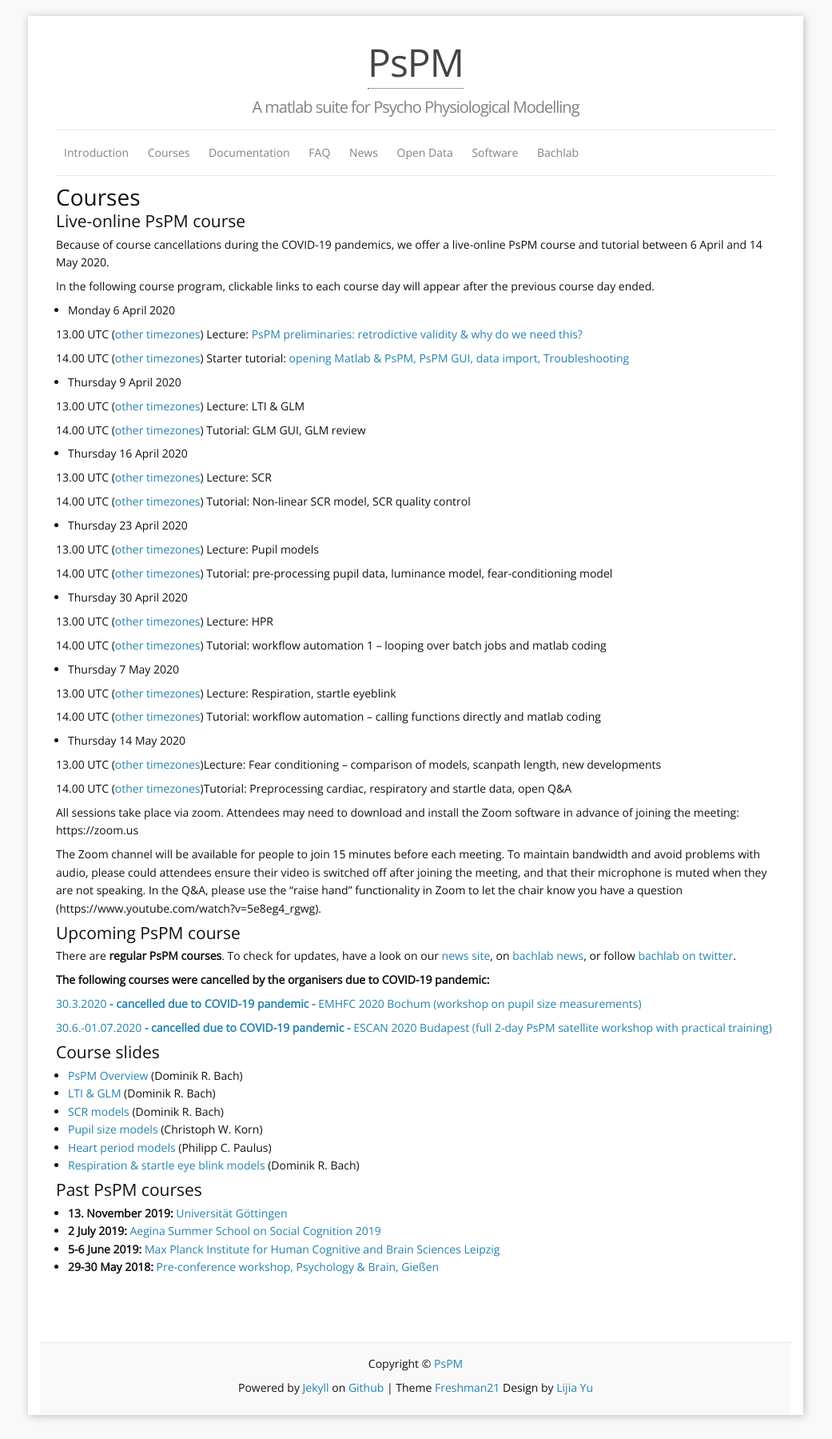
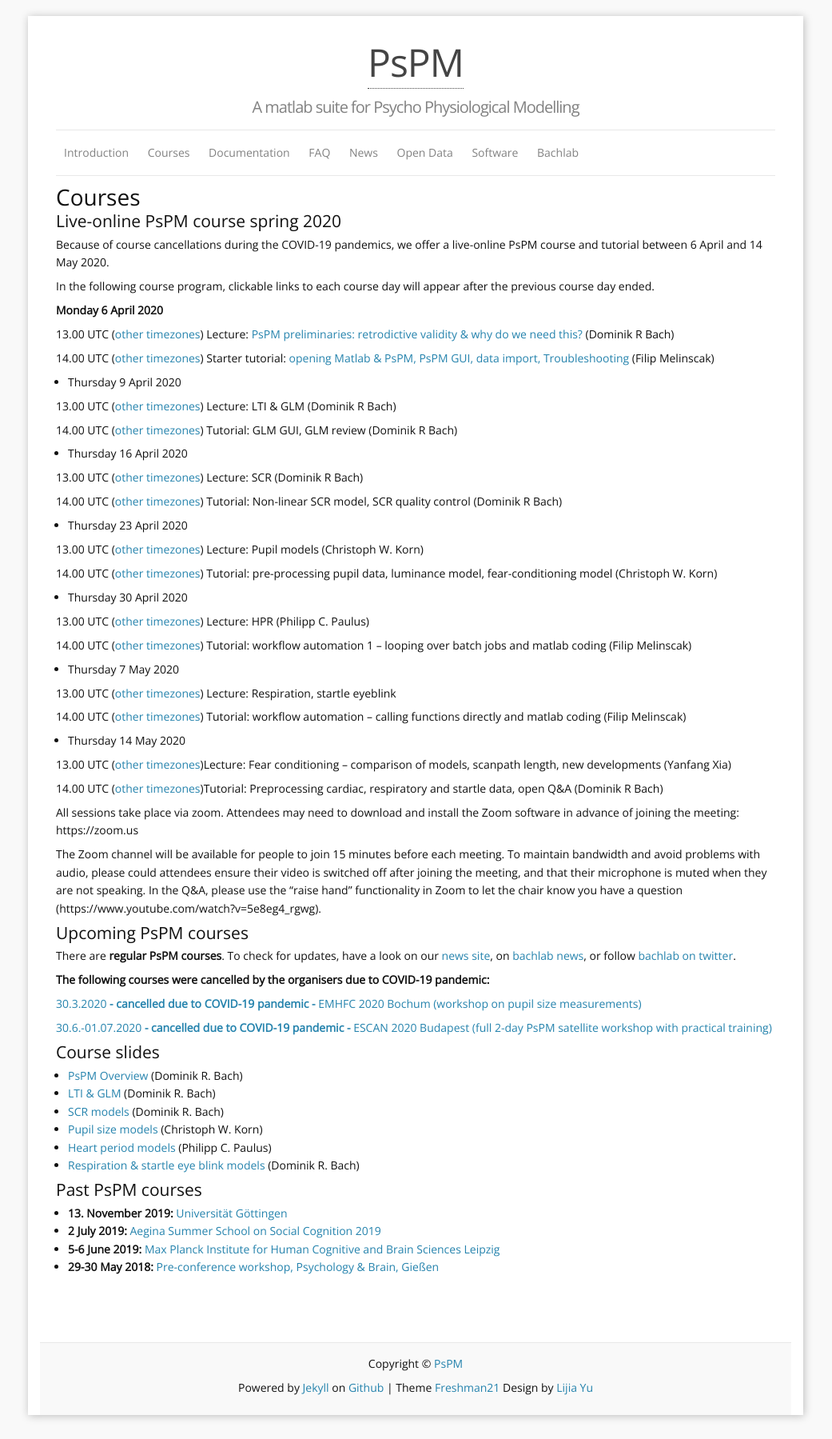
Before and after one commit to bachlab/PsPM, a Jekyll site: the page built from courses.markdown, in a window 1280 px wide. Shown: the whole page at 80% size, without its empty margins (120-1161 px from the left). Built offline with Jekyll 4.4.1, drawn with Linux system fonts in a browser that asks for light colours.

Commit message:
formatting yet again

```diff
--- a/courses.markdown
+++ b/courses.markdown
@@ -6,59 +6,59 @@ permalink: /courses/
 
 # Courses
 
-## Live-online PsPM course
+## Live-online PsPM course spring 2020
 
 Because of course cancellations during the COVID-19 pandemics, we offer a live-online PsPM course and tutorial between 6 April and 14 May 2020.
 
 In the following course program, clickable links to each course day will appear after the previous course day ended.
 
-* Monday 6 April 2020
+**Monday 6 April 2020**
 
-13.00 UTC ([other timezones](https://www.timeanddate.com/worldclock/fixedtime.html?iso=20200406T1300)) Lecture: [PsPM preliminaries: retrodictive validity & why do we need this?](https://zoom.us/j/348981833)
+13.00 UTC ([other timezones](https://www.timeanddate.com/worldclock/fixedtime.html?iso=20200406T1300)) Lecture: [PsPM preliminaries: retrodictive validity & why do we need this?](https://zoom.us/j/348981833) (Dominik R Bach)
 
-14.00 UTC ([other timezones](https://www.timeanddate.com/worldclock/fixedtime.html?iso=20200406T1400)) Starter tutorial: [opening Matlab & PsPM, PsPM GUI, data import, Troubleshooting](https://zoom.us/j/270812037)
+14.00 UTC ([other timezones](https://www.timeanddate.com/worldclock/fixedtime.html?iso=20200406T1400)) Starter tutorial: [opening Matlab & PsPM, PsPM GUI, data import, Troubleshooting](https://zoom.us/j/270812037) (Filip Melinscak)
 
 * Thursday 9 April 2020
 
-13.00 UTC ([other timezones](https://www.timeanddate.com/worldclock/fixedtime.html?iso=20200409T1300)) Lecture: LTI & GLM
+13.00 UTC ([other timezones](https://www.timeanddate.com/worldclock/fixedtime.html?iso=20200409T1300)) Lecture: LTI & GLM (Dominik R Bach)
 
-14.00 UTC ([other timezones](https://www.timeanddate.com/worldclock/fixedtime.html?iso=20200409T1400)) Tutorial: GLM GUI, GLM review
+14.00 UTC ([other timezones](https://www.timeanddate.com/worldclock/fixedtime.html?iso=20200409T1400)) Tutorial: GLM GUI, GLM review (Dominik R Bach)
 
 * Thursday 16 April 2020
 
-13.00 UTC ([other timezones](https://www.timeanddate.com/worldclock/fixedtime.html?iso=20200416T1300)) Lecture: SCR
+13.00 UTC ([other timezones](https://www.timeanddate.com/worldclock/fixedtime.html?iso=20200416T1300)) Lecture: SCR (Dominik R Bach)
 
-14.00 UTC ([other timezones](https://www.timeanddate.com/worldclock/fixedtime.html?iso=20200416T1400)) Tutorial: Non-linear SCR model, SCR quality control
+14.00 UTC ([other timezones](https://www.timeanddate.com/worldclock/fixedtime.html?iso=20200416T1400)) Tutorial: Non-linear SCR model, SCR quality control (Dominik R Bach)
 
 * Thursday 23 April 2020
 
-13.00 UTC ([other timezones](https://www.timeanddate.com/worldclock/fixedtime.html?iso=20200423T1300)) Lecture: Pupil models
+13.00 UTC ([other timezones](https://www.timeanddate.com/worldclock/fixedtime.html?iso=20200423T1300)) Lecture: Pupil models (Christoph W. Korn)
 
-14.00 UTC ([other timezones](https://www.timeanddate.com/worldclock/fixedtime.html?iso=20200423T1400)) Tutorial: pre-processing pupil data, luminance model, fear-conditioning model
+14.00 UTC ([other timezones](https://www.timeanddate.com/worldclock/fixedtime.html?iso=20200423T1400)) Tutorial: pre-processing pupil data, luminance model, fear-conditioning model (Christoph W. Korn)
 
 * Thursday 30 April 2020
 
-13.00 UTC ([other timezones](https://www.timeanddate.com/worldclock/fixedtime.html?iso=20200430T1300)) Lecture: HPR
+13.00 UTC ([other timezones](https://www.timeanddate.com/worldclock/fixedtime.html?iso=20200430T1300)) Lecture: HPR (Philipp C. Paulus)
 
-14.00 UTC ([other timezones](https://www.timeanddate.com/worldclock/fixedtime.html?iso=20200430T1400)) Tutorial: workflow automation 1 – looping over batch jobs and matlab coding
+14.00 UTC ([other timezones](https://www.timeanddate.com/worldclock/fixedtime.html?iso=20200430T1400)) Tutorial: workflow automation 1 – looping over batch jobs and matlab coding (Filip Melinscak)
 
 * Thursday 7 May 2020
 
 13.00 UTC ([other timezones](https://www.timeanddate.com/worldclock/fixedtime.html?iso=20200507T1300)) Lecture: Respiration, startle eyeblink
 
-14.00 UTC ([other timezones](https://www.timeanddate.com/worldclock/fixedtime.html?iso=20200507T1400)) Tutorial: workflow automation – calling functions directly and matlab coding
+14.00 UTC ([other timezones](https://www.timeanddate.com/worldclock/fixedtime.html?iso=20200507T1400)) Tutorial: workflow automation – calling functions directly and matlab coding (Filip Melinscak)
 
 * Thursday 14 May 2020
 
-13.00 UTC ([other timezones](https://www.timeanddate.com/worldclock/fixedtime.html?iso=20200514T1300))Lecture: Fear conditioning – comparison of models, scanpath length, new developments
+13.00 UTC ([other timezones](https://www.timeanddate.com/worldclock/fixedtime.html?iso=20200514T1300))Lecture: Fear conditioning – comparison of models, scanpath length, new developments (Yanfang Xia)
 
-14.00 UTC ([other timezones](https://www.timeanddate.com/worldclock/fixedtime.html?iso=20200514T1400))Tutorial: Preprocessing cardiac, respiratory and startle data, open Q&A
+14.00 UTC ([other timezones](https://www.timeanddate.com/worldclock/fixedtime.html?iso=20200514T1400))Tutorial: Preprocessing cardiac, respiratory and startle data, open Q&A (Dominik R Bach)
 
 All sessions take place via zoom. Attendees may need to download and install the Zoom software in advance of joining the meeting: https://zoom.us
 
 The Zoom channel will be available for people to join 15 minutes before each meeting. To maintain bandwidth and avoid problems with audio, please could attendees ensure their video is switched off after joining the meeting, and that their microphone is muted when they are not speaking. In the Q&A, please use the "raise hand" functionality in Zoom to let the chair know you have a question (https://www.youtube.com/watch?v=5e8eg4_rgwg).
 
-## Upcoming PsPM course
+## Upcoming PsPM courses
 There are **regular PsPM courses**. To check for updates, have a look on our [news site](news.html), on [bachlab news](http://bachlab.org/news), or follow [bachlab on twitter](http://twitter.com/bachlab_uzh).
 
 **The following courses were cancelled by the organisers due to COVID-19 pandemic:**
```
